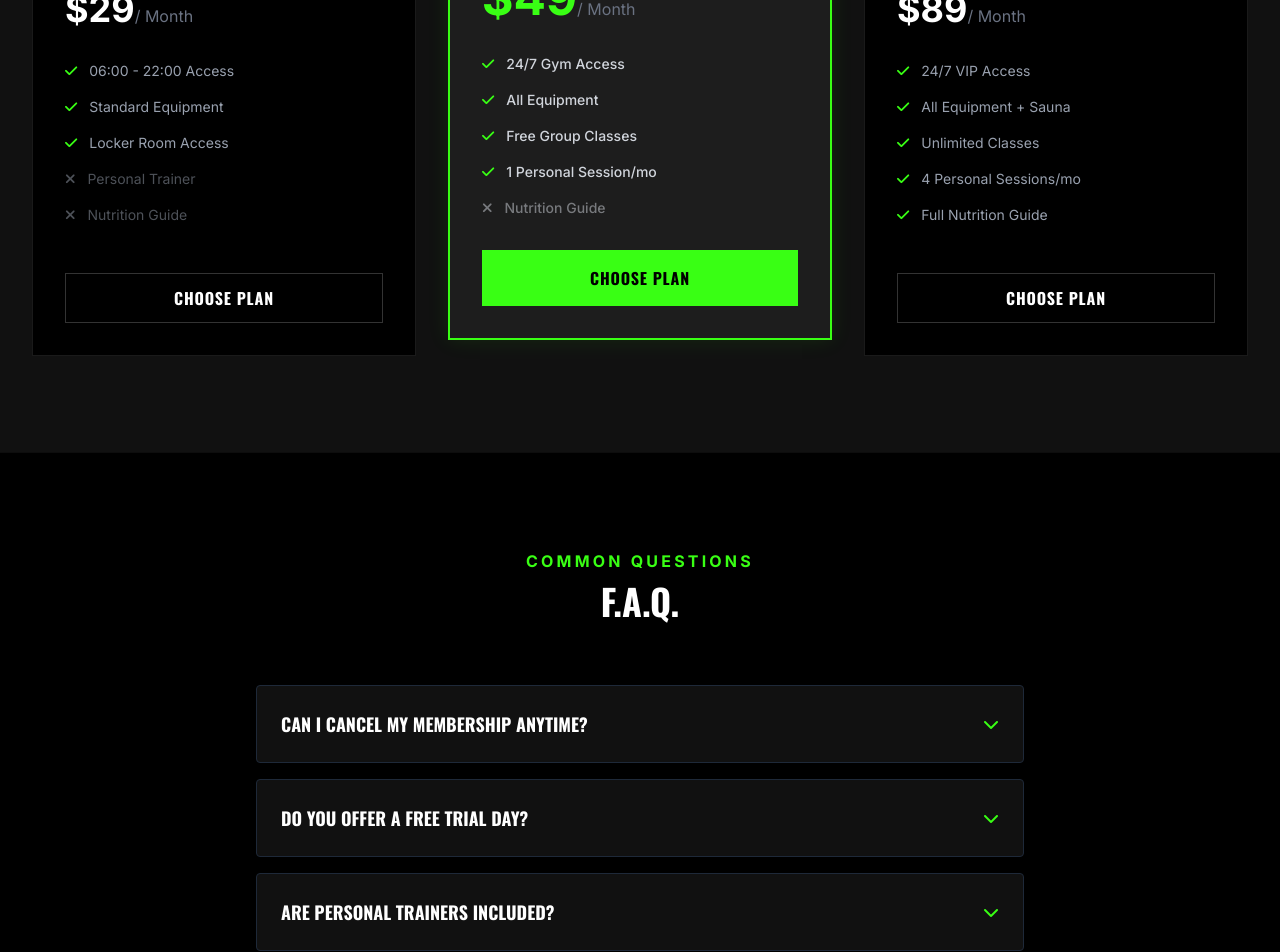
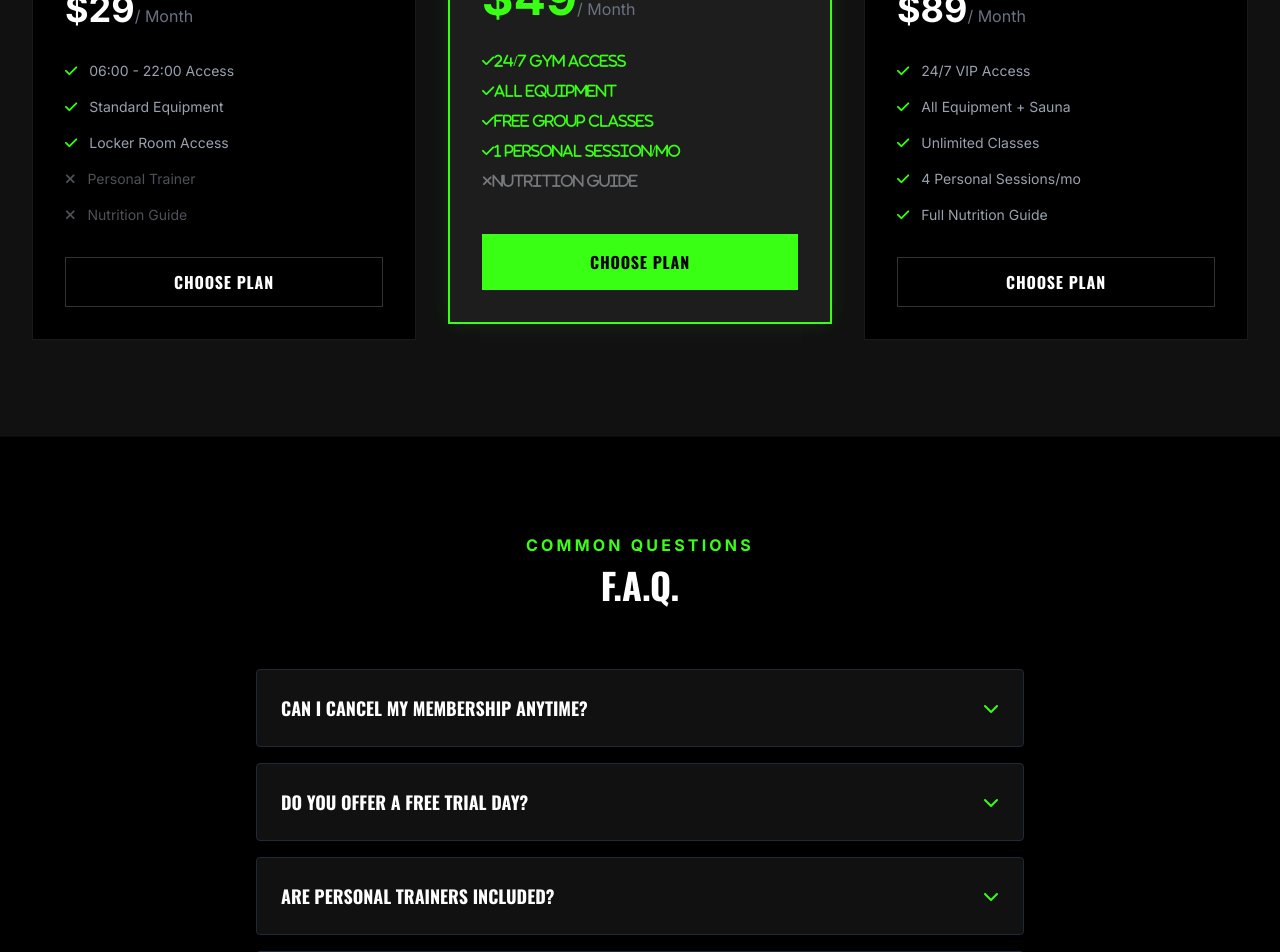
Before and after one commit to ahnaf00/Iron-Core-Gym-Vue-JS, a Vue app: page /pricing in a window 1280 px wide. Shown: the part 720-1672 px from the top of the page. Built offline with nearby package versions, Linux system fonts and the light colour scheme.

Commit message:
pricing section refactored

```diff
--- a/src/components/frontend/pricing/AllPricing.vue
+++ b/src/components/frontend/pricing/AllPricing.vue
@@ -1,5 +1,66 @@
 <script setup>
+import { ref, computed } from 'vue'
+import PricingCard from './PricingCard.vue'
 
+const isYearly = ref(false)
+
+const plans = ref([
+  {
+    id: 1,
+    name: 'Beginner',
+    description: 'Perfect for starters looking to get fit.',
+    monthlyPrice: 29,
+    yearlyPrice: 279,
+    featured: false,
+    features: [
+      { id: 1, label: '06:00 - 22:00 Access',  included: true  },
+      { id: 2, label: 'Standard Equipment',     included: true  },
+      { id: 3, label: 'Locker Room Access',     included: true  },
+      { id: 4, label: 'Personal Trainer',       included: false },
+      { id: 5, label: 'Nutrition Guide',        included: false },
+    ],
+  },
+  {
+    id: 2,
+    name: 'Pro Athlete',
+    description: 'For dedicated gym goers.',
+    monthlyPrice: 49,
+    yearlyPrice: 469,
+    featured: true,
+    features: [
+      { id: 1, label: '24/7 Gym Access',        included: true  },
+      { id: 2, label: 'All Equipment',          included: true  },
+      { id: 3, label: 'Free Group Classes',     included: true  },
+      { id: 4, label: '1 Personal Session/mo',  included: true  },
+      { id: 5, label: 'Nutrition Guide',        included: false },
+    ],
+  },
+  {
+    id: 3,
+    name: 'Elite',
+    description: 'Maximum performance package.',
+    monthlyPrice: 89,
+    yearlyPrice: 859,
+    featured: false,
+    features: [
+      { id: 1, label: '24/7 VIP Access',        included: true },
+      { id: 2, label: 'All Equipment + Sauna',  included: true },
+      { id: 3, label: 'Unlimited Classes',      included: true },
+      { id: 4, label: '4 Personal Sessions/mo', included: true },
+      { id: 5, label: 'Full Nutrition Guide',   included: true },
+    ],
+  },
+])
+
+// Derive each plan's display price from the toggle state
+const displayPrices = computed(() =>
+  Object.fromEntries(
+    plans.value.map((plan) => [
+      plan.id,
+      isYearly.value ? plan.yearlyPrice : plan.monthlyPrice,
+    ])
+  )
+)
 </script>
 
 <template>
@@ -21,91 +82,13 @@
 
             <div class="grid grid-cols-1 md:grid-cols-3 gap-8 max-w-7xl mx-auto">
 
-                <!-- Beginner Plan -->
-                <div
-                    class="border border-white/10 bg-black p-8 flex flex-col group hover:border-white/30 transition-all duration-300">
-                    <h3 class="text-xl font-heading font-bold text-white uppercase mb-4">Beginner</h3>
-                    <p class="text-gray-400 text-sm mb-6">Perfect for starters looking to get fit.</p>
-                    <div class="mb-8">
-                        <span class="text-4xl font-bold text-white price-amount" data-monthly="29"
-                            data-yearly="279">$29</span>
-                        <span class="text-gray-500 price-period">/ Month</span>
-                    </div>
-                    <ul class="space-y-4 mb-8 flex-grow text-gray-400 text-sm">
-                        <li class="flex items-center gap-3"><i class="fa-solid fa-check text-neon-green"></i> 06:00 -
-                            22:00 Access</li>
-                        <li class="flex items-center gap-3"><i class="fa-solid fa-check text-neon-green"></i> Standard
-                            Equipment</li>
-                        <li class="flex items-center gap-3"><i class="fa-solid fa-check text-neon-green"></i> Locker
-                            Room Access</li>
-                        <li class="flex items-center gap-3 opacity-50"><i class="fa-solid fa-xmark"></i> Personal
-                            Trainer</li>
-                        <li class="flex items-center gap-3 opacity-50"><i class="fa-solid fa-xmark"></i> Nutrition Guide
-                        </li>
-                    </ul>
-                    <a href="#"
-                        class="block text-center py-3 border border-white/20 text-white font-heading font-bold uppercase tracking-wider hover:bg-neon-green hover:border-neon-green hover:text-black transition-all duration-300">
-                        Choose Plan
-                    </a>
-                </div>
-
-                <!-- Pro Plan (Highlighted) -->
-                <div
-                    class="border-2 border-neon-green bg-white/5 p-8 flex flex-col relative transform md:-translate-y-4 shadow-[0_0_20px_rgba(57,255,20,0.1)]">
-                    <div class="absolute top-0 right-0 bg-neon-green text-black text-xs font-bold uppercase px-4 py-1">
-                        Recommended</div>
-                    <h3 class="text-xl font-heading font-bold text-white uppercase mb-4">Pro Athlete</h3>
-                    <p class="text-gray-400 text-sm mb-6">For dedicated gym goers.</p>
-                    <div class="mb-8">
-                        <span class="text-5xl font-bold text-neon-green price-amount" data-monthly="49"
-                            data-yearly="469">$49</span>
-                        <span class="text-gray-500 price-period">/ Month</span>
-                    </div>
-                    <ul class="space-y-4 mb-8 flex-grow text-gray-300 text-sm font-medium">
-                        <li class="flex items-center gap-3"><i class="fa-solid fa-check text-neon-green"></i> 24/7 Gym
-                            Access</li>
-                        <li class="flex items-center gap-3"><i class="fa-solid fa-check text-neon-green"></i> All
-                            Equipment</li>
-                        <li class="flex items-center gap-3"><i class="fa-solid fa-check text-neon-green"></i> Free Group
-                            Classes</li>
-                        <li class="flex items-center gap-3"><i class="fa-solid fa-check text-neon-green"></i> 1 Personal
-                            Session/mo</li>
-                        <li class="flex items-center gap-3 opacity-50"><i class="fa-solid fa-xmark"></i> Nutrition Guide
-                        </li>
-                    </ul>
-                    <a href="#"
-                        class="block text-center py-4 bg-neon-green text-black font-heading font-bold uppercase tracking-wider hover:bg-white transition-all duration-300 clip-path-slant">
-                        Choose Plan
-                    </a>
-                </div>
-
-                <!-- Athlete Plan -->
-                <div
-                    class="border border-white/10 bg-black p-8 flex flex-col group hover:border-white/30 transition-all duration-300">
-                    <h3 class="text-xl font-heading font-bold text-white uppercase mb-4">Elite</h3>
-                    <p class="text-gray-400 text-sm mb-6">Maximum performance package.</p>
-                    <div class="mb-8">
-                        <span class="text-4xl font-bold text-white price-amount" data-monthly="89"
-                            data-yearly="859">$89</span>
-                        <span class="text-gray-500 price-period">/ Month</span>
-                    </div>
-                    <ul class="space-y-4 mb-8 flex-grow text-gray-400 text-sm">
-                        <li class="flex items-center gap-3"><i class="fa-solid fa-check text-neon-green"></i> 24/7 VIP
-                            Access</li>
-                        <li class="flex items-center gap-3"><i class="fa-solid fa-check text-neon-green"></i> All
-                            Equipment + Sauna</li>
-                        <li class="flex items-center gap-3"><i class="fa-solid fa-check text-neon-green"></i> Unlimited
-                            Classes</li>
-                        <li class="flex items-center gap-3"><i class="fa-solid fa-check text-neon-green"></i> 4 Personal
-                            Sessions/mo</li>
-                        <li class="flex items-center gap-3"><i class="fa-solid fa-check text-neon-green"></i> Full
-                            Nutrition Guide</li>
-                    </ul>
-                    <a href="#"
-                        class="block text-center py-3 border border-white/20 text-white font-heading font-bold uppercase tracking-wider hover:bg-neon-green hover:border-neon-green hover:text-black transition-all duration-300">
-                        Choose Plan
-                    </a>
-                </div>
+               <PricingCard
+                    v-for="plan in plans"
+                    :key="plan.id"
+                    :plan="plan"
+                    :display-price="displayPrices[plan.id]"
+                    :is-yearly="isYearly"
+               ></PricingCard>
 
             </div>
         </div>
--- /dev/null
+++ b/src/components/frontend/pricing/PricingCard.vue
@@ -0,0 +1,69 @@
+<script setup>
+const props = defineProps({
+    plan: {
+        type: Object,
+        required: true
+    },
+    displayPrice: {
+        type: Number,
+        required: true
+    },
+    isYearly: {
+        type: Boolean,
+        required: false
+    }
+})
+</script>
+
+<template>
+    <div v-if="plan.featured"
+        class="border-2 border-neon-green bg-white/5 p-8 flex flex-col relative transform md:-translate-y-4 shadow-[0_0_20px_rgba(57,255,20,0.1)]">
+        <div class="absolute top-0 right-0 bg-neon-green text-black text-xs font-bold uppercase px-4 py-1">
+            Recommended</div>
+        <h3 class="text-xl font-heading font-bold text-white uppercase mb-4">{{ plan.name }}</h3>
+        <p class="text-gray-400 text-sm mb-6">{{ plan.description }}</p>
+        <div class="mb-8">
+            <span class="text-5xl font-bold text-neon-green price-amount" data-monthly="49" data-yearly="469">${{
+                displayPrice }}</span>
+            <span class="text-gray-500 price-period">/ {{ isYearly ? 'Yearly' : 'Month' }}</span>
+        </div>
+        <ul class="space-y-4 mb-8 flex-grow text-gray-300 text-sm font-medium">
+            <li v-for="feature in plan.features" :key="feature.id" class="flex items-center gap-3"
+                :class="{ 'opacity-50': !feature.included }">
+                <i :class="feature.included ? 'fa-solid fa-check text-neon-green' : 'fa-solid fa-xmark'">{{ feature.label
+                    }}</i>
+            </li>
+
+        </ul>
+        <a href="#"
+            class="block text-center py-4 bg-neon-green text-black font-heading font-bold uppercase tracking-wider hover:bg-white transition-all duration-300 clip-path-slant">
+            Choose Plan
+        </a>
+    </div>
+
+    <div
+        v-else
+        class="border border-white/10 bg-black p-8 flex flex-col group hover:border-white/30 transition-all duration-300">
+        <h3 class="text-xl font-heading font-bold text-white uppercase mb-4">{{ plan.name }}</h3>
+        <p class="text-gray-400 text-sm mb-6">{{ plan.description }}</p>
+        <div class="mb-8">
+            <span class="text-4xl font-bold text-white price-amount" data-monthly="89" data-yearly="859">${{ displayPrice }}</span>
+            <span class="text-gray-500 price-period">/ {{ isYearly ? 'Year':'Month'  }}</span>
+        </div>
+        <ul class="space-y-4 mb-8 flex-grow text-gray-400 text-sm">
+            <li
+                v-for="feature in plan.features"
+                :key="feature.id"
+                class="flex items-center gap-3"
+                :class="{ 'opacity-50': !feature.included }"
+            >
+                <i :class="feature.included ? 'fa-solid fa-check text-neon-green':'fa-solid fa-xmark'"></i>{{ feature.label }}</li>
+        </ul>
+        <a href="#"
+            class="block text-center py-3 border border-white/20 text-white font-heading font-bold uppercase tracking-wider hover:bg-neon-green hover:border-neon-green hover:text-black transition-all duration-300">
+            Choose Plan
+        </a>
+    </div>
+</template>
+
+<style scoped></style>
--- a/src/components/frontend/pricing/PricingFAQ.vue
+++ b/src/components/frontend/pricing/PricingFAQ.vue
@@ -1,5 +1,32 @@
 <script setup>
+import { ref } from 'vue'
 
+const faqs = ref([
+  {
+    id: 1,
+    question: 'Can I cancel my membership anytime?',
+    answer:
+      'Yes, absolutely. Our monthly plans are month-to-month with no long-term commitment. You can cancel up to 24 hours before your next billing cycle.',
+  },
+  {
+    id: 2,
+    question: 'Do you offer a free trial day?',
+    answer:
+      "We offer a one-day guest pass for $15. If you decide to join within 7 days of using the guest pass, we'll credit that amount towards your first month's membership.",
+  },
+  {
+    id: 3,
+    question: 'Are personal trainers included?',
+    answer:
+      'The Basic plan does not include personal training. The Pro plan includes 1 session per month, and the Elite plan includes 4 sessions per month. Additional sessions can be purchased separately.',
+  },
+  {
+    id: 4,
+    question: 'Is there a freezing policy?',
+    answer:
+      'Yes, annual members can freeze their membership for up to 3 months for medical reasons or travel. Please contact the front desk for assistance.',
+  },
+])
 </script>
 
 <template>
@@ -13,72 +40,21 @@
             <div class="max-w-3xl mx-auto space-y-4">
                 <!-- FAQ Item 1 -->
                 <details
+                    v-for="faq in faqs"
+                    :key="faq.id"
                     class="group bg-dark-surface border border-gray-800 rounded-sm overflow-hidden transition-all duration-300 open:border-neon-green">
                     <summary class="flex justify-between items-center p-6 cursor-pointer list-none">
                         <span
-                            class="font-heading text-lg text-white group-hover:text-neon-green transition-colors uppercase font-bold">Can
-                            I cancel my membership anytime?</span>
+                            class="font-heading text-lg text-white group-hover:text-neon-green transition-colors uppercase font-bold">{{ faq.question }}</span>
                         <span class="transition-transform duration-300 group-open:rotate-180 text-neon-green">
                             <i class="fa-solid fa-chevron-down"></i>
                         </span>
                     </summary>
                     <div class="px-6 pb-6 text-gray-400 text-sm leading-relaxed border-t border-gray-800 pt-4">
-                        Yes, absolutely. Our monthly plans are month-to-month with no long-term commitment. You can
-                        cancel up to 24 hours before your next billing cycle.
+                        {{ faq.answer }}
                     </div>
                 </details>
 
-                <!-- FAQ Item 2 -->
-                <details
-                    class="group bg-dark-surface border border-gray-800 rounded-sm overflow-hidden transition-all duration-300 open:border-neon-green">
-                    <summary class="flex justify-between items-center p-6 cursor-pointer list-none">
-                        <span
-                            class="font-heading text-lg text-white group-hover:text-neon-green transition-colors uppercase font-bold">Do
-                            you offer a free trial day?</span>
-                        <span class="transition-transform duration-300 group-open:rotate-180 text-neon-green">
-                            <i class="fa-solid fa-chevron-down"></i>
-                        </span>
-                    </summary>
-                    <div class="px-6 pb-6 text-gray-400 text-sm leading-relaxed border-t border-gray-800 pt-4">
-                        We offer a one-day guest pass for $15. If you decide to join within 7 days of using the guest
-                        pass, we'll credit that amount towards your first month's membership.
-                    </div>
-                </details>
-
-                <!-- FAQ Item 3 -->
-                <details
-                    class="group bg-dark-surface border border-gray-800 rounded-sm overflow-hidden transition-all duration-300 open:border-neon-green">
-                    <summary class="flex justify-between items-center p-6 cursor-pointer list-none">
-                        <span
-                            class="font-heading text-lg text-white group-hover:text-neon-green transition-colors uppercase font-bold">Are
-                            personal trainers included?</span>
-                        <span class="transition-transform duration-300 group-open:rotate-180 text-neon-green">
-                            <i class="fa-solid fa-chevron-down"></i>
-                        </span>
-                    </summary>
-                    <div class="px-6 pb-6 text-gray-400 text-sm leading-relaxed border-t border-gray-800 pt-4">
-                        The Basic plan does not include personal training. The Pro plan includes 1 session per month,
-                        and the Elite plan includes 4 sessions per month. Additional sessions can be purchased
-                        separately.
-                    </div>
-                </details>
-
-                <!-- FAQ Item 4 -->
-                <details
-                    class="group bg-dark-surface border border-gray-800 rounded-sm overflow-hidden transition-all duration-300 open:border-neon-green">
-                    <summary class="flex justify-between items-center p-6 cursor-pointer list-none">
-                        <span
-                            class="font-heading text-lg text-white group-hover:text-neon-green transition-colors uppercase font-bold">Is
-                            there a freezing policy?</span>
-                        <span class="transition-transform duration-300 group-open:rotate-180 text-neon-green">
-                            <i class="fa-solid fa-chevron-down"></i>
-                        </span>
-                    </summary>
-                    <div class="px-6 pb-6 text-gray-400 text-sm leading-relaxed border-t border-gray-800 pt-4">
-                        Yes, annual members can freeze their membership for up to 3 months for medical reasons or
-                        travel. Please contact the front desk for assistance.
-                    </div>
-                </details>
             </div>
         </div>
     </section>
--- a/src/components/frontend/pricing/PricingHeader.vue
+++ b/src/components/frontend/pricing/PricingHeader.vue
@@ -1,5 +1,5 @@
 <script setup>
-
+import { RouterLink } from 'vue-router';
 </script>
 
 <template>
@@ -14,7 +14,7 @@
             </h1>
             <nav aria-label="Breadcrumb" class="flex justify-center">
                 <ol class="flex items-center space-x-2 text-sm text-gray-400 uppercase tracking-wide">
-                    <li><a href="index.html" class="hover:text-neon-green transition-colors">Home</a></li>
+                    <RouterLink to="/" class="hover:text-neon-green transition-colors">Home</RouterLink>
                     <li><span class="text-neon-green">/</span></li>
                     <li class="text-white" aria-current="page">Pricing</li>
                 </ol>
```
